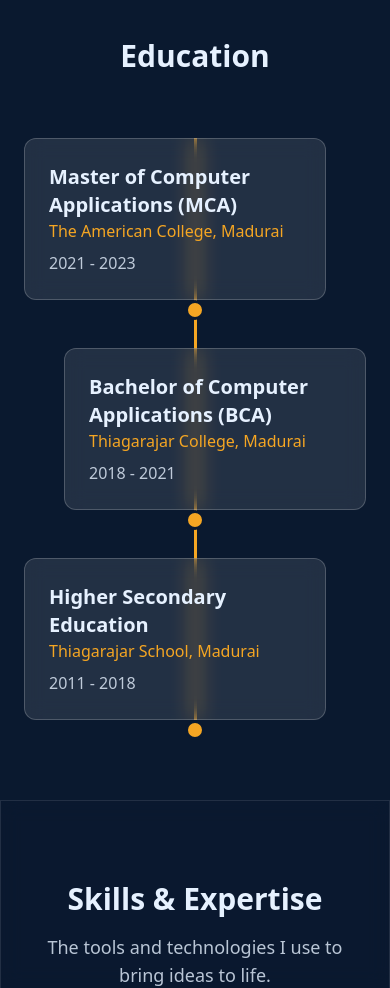
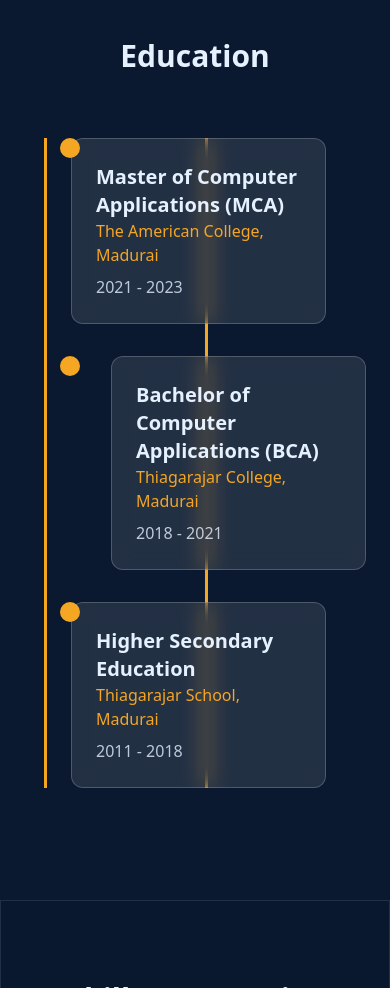
Before and after one commit to abustark/abufolio, a website: page index.html in a window 390 px wide. Shown: the part 2960-3948 px from the top of the page. Drawn offline with nearby package versions, Linux system fonts and the light colour scheme.

Commit message:
fix mbl ver

```diff
--- a/index.html
+++ b/index.html
@@ -519,6 +519,39 @@
 
     <!-- Education Section -->
     <section id="education" class="py-20 px-6">
+
+        <style>
+@media (max-width: 768px) {
+  .timeline-center {
+    margin-left: 1.25rem;
+    border-left: 3px solid var(--accent-color);
+    position: relative;
+  }
+
+  body.dark-mode .timeline-center {
+    --accent-color: #f5a623; /* orange for dark mode */
+  }
+
+  body.light-mode .timeline-center {
+    --accent-color: #10b981; /* green for light mode */
+  }
+
+  .timeline-dot::after {
+    left: -11px !important; /* Align dots with vertical line */
+    top: 0;
+    background-color: var(--accent-color);
+    border: 3px solid transparent;
+  }
+
+  .timeline-dot {
+    margin-bottom: 2rem;
+  }
+
+  .timeline-center > div {
+    margin-left: 1.5rem;
+  }
+}
+</style>
         <div class="container mx-auto">
             <h2 class="text-3xl md:text-4xl font-bold text-center mb-16">Education</h2>
 
```
